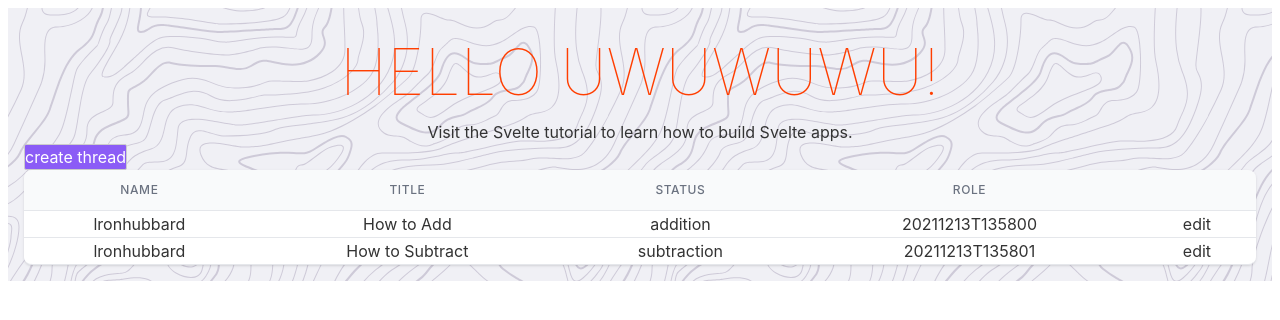
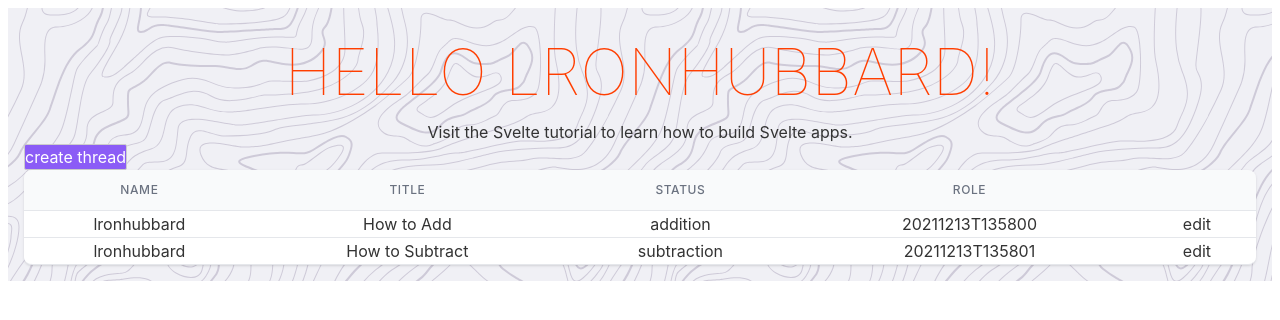
Before and after one commit to halp106/math-halp, a Svelte app: page / in a window 1280 px wide. Shown: the top 320 px of the page. Built offline with nearby package versions, Linux system fonts and the light colour scheme.

Commit message:
post edit button

```diff
--- a/src/App.svelte
+++ b/src/App.svelte
@@ -2,7 +2,7 @@
 	import Table from "./Table.svelte";
 	import Post from "./Post.svelte";
 	import Comment from "./Comment.svelte";
-	import Login from "./Login.svelte"
+	import Login from "./Login.svelte";
 
 	const comps = [
 		{component: "Table"},
@@ -67,7 +67,7 @@
 			{
 				"unique_comment_id": "2",
 				"thread_id": "10",
-				"username": "Cirno",
+				"username": "lronhubbard",
 				"timestamp": "20211215T153800",
 				"content": "baka baka"
 			}
@@ -88,7 +88,7 @@
 	{#if selected.component == "Table"}
 		<Table bind:props={tableProperties} bind:body={tableBody} on:item-clicked={getpost}/>
 	{:else if selected.component == "Post"}
-		<Post bind:content={postContents} on:go-back={goback}/>
+		<Post bind:content={postContents} bind:username={name} on:go-back={goback}/>
 
 		{#if comment_list.item.length > 0}
 			<p><b>Comments:</b></p>
--- a/src/Comment.svelte
+++ b/src/Comment.svelte
@@ -16,10 +16,11 @@
         <p>
             {commentContent.content}
         </p>
-    </div>
-    {#if username == commentContent.username}
-        <button style="display:flex; justify-content:end; color:white; background-color: DeepSkyBlue">
+
+        {#if username == commentContent.username}
+        <button style="display:flex; margin-left:auto; margin-top:auto; color:white; background-color: DeepSkyBlue">
             Edit
         </button>
     {/if}
+    </div>
 </div>
--- a/src/Post.svelte
+++ b/src/Post.svelte
@@ -2,8 +2,9 @@
     import {createEventDispatcher} from "svelte";
     const dispatch = createEventDispatcher();
    export let content;
+   export let username;
    function handleClick() {
-		dispatch('go-back', {})
+		dispatch('go-back')
    }
 </script>
 <button class="bg-violet-500 hover:bg-violet-400 active:bg-violet-600 flex items-start text-white" on:click={handleClick}>
@@ -29,5 +30,11 @@
         <p>
             {content.content}
         </p>
+
+        {#if username == content.username}
+        <button style="display:flex; margin-left:auto; margin-top:auto; color:white; background-color: DeepSkyBlue">
+        Edit Post
+        </button>
+        {/if}
     </div>
 </div>
--- a/src/main.js
+++ b/src/main.js
@@ -3,7 +3,7 @@ import App from './App.svelte';
 const app = new App({
 	target: document.body,
 	props: {
-		name: 'uwuwuwu'
+		name: 'lronhubbard'
 	}
 });
 
```
